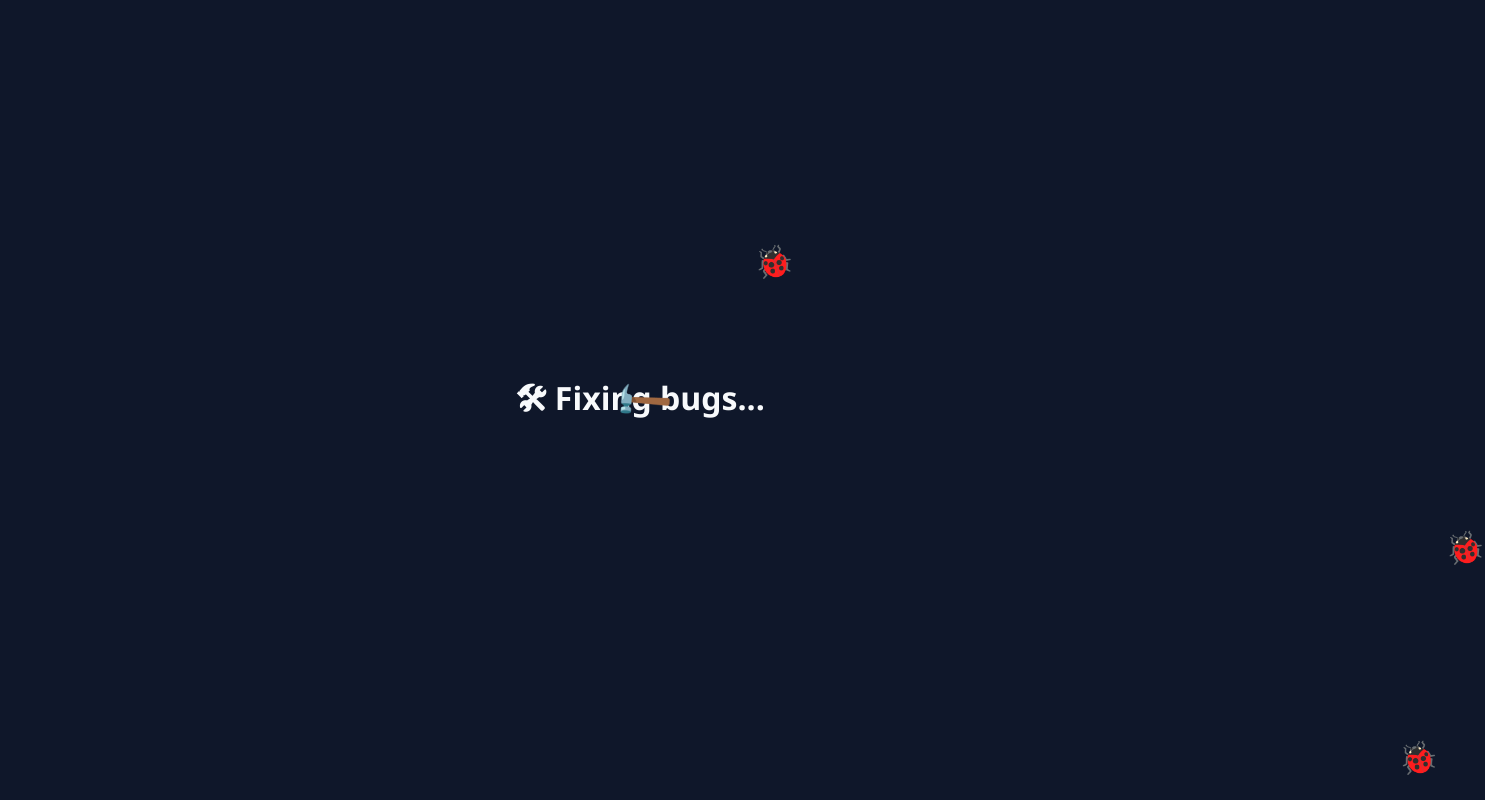
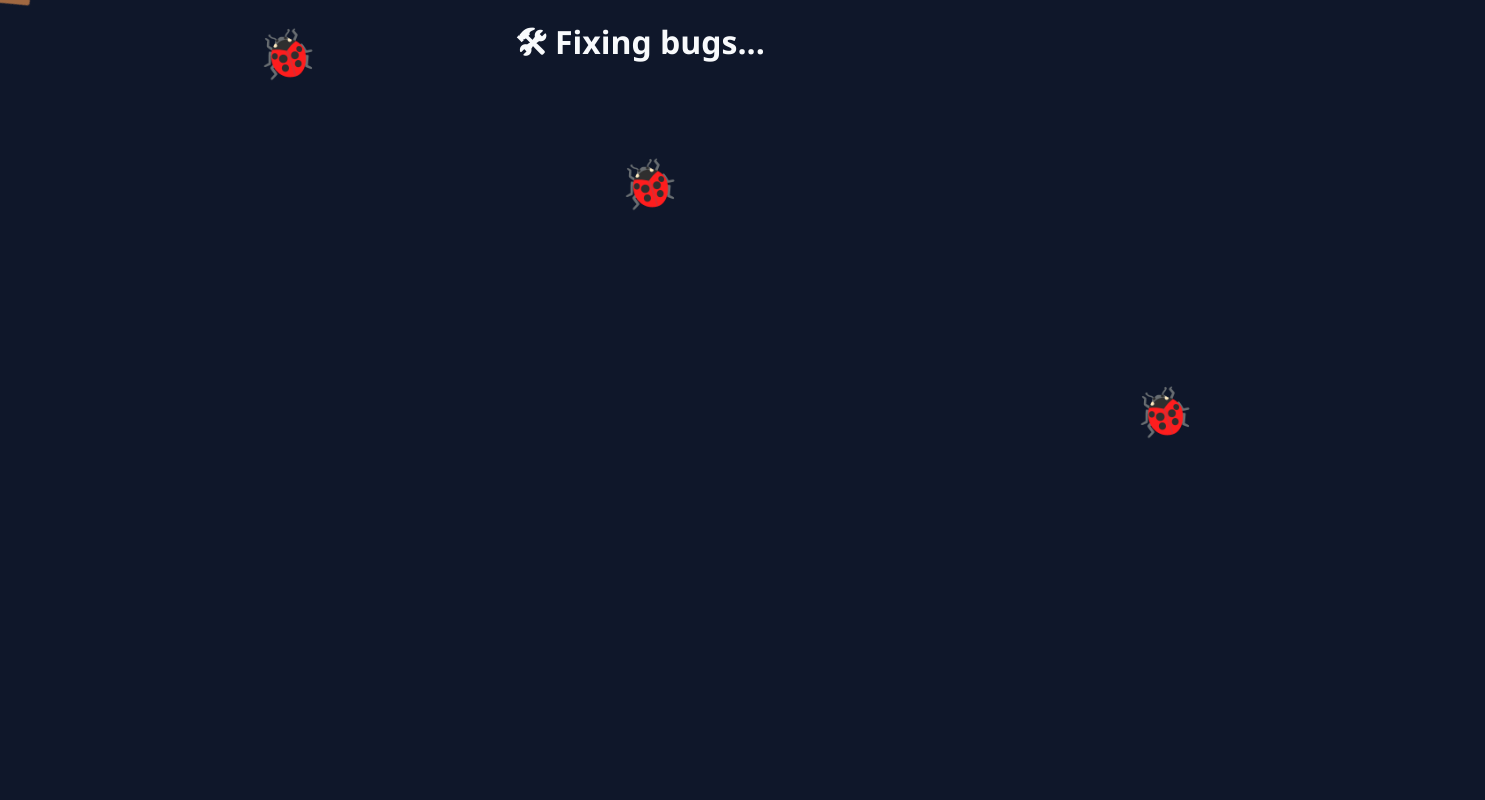
Before and after one commit to Monil310102/My-Website, a plain HTML site: page index.html in a window 1280 px wide. Shown: the whole page, 1485 px wide, since content can reach past the window. Drawn offline with Linux system fonts and the light colour scheme.

Commit message:
Improve bug movement and hammer cursor

```diff
--- a/index.html
+++ b/index.html
@@ -9,39 +9,37 @@
             margin: 0;
             height: 100vh;
             overflow: hidden;
-      display: flex;
-      justify-content: center;
-      align-items: center;
-      flex-direction: column;
             background: #0f172a;
             color: #f8fafc;
             font-family: "Segoe UI", sans-serif;
+            cursor: none; /* Hides the default cursor */
         }
 
         h1 {
+            position: fixed;
+            top: 20px;
+            left: 50%;
+            transform: translateX(-50%);
             font-size: 2rem;
-      margin-bottom: 1rem;
+            margin: 0;
+            z-index: 10;
         }
 
         .bug {
             position: absolute;
-      font-size: 2rem;
+            font-size: 3rem; /* Increased bug size */
             cursor: pointer;
             user-select: none;
-      animation: crawl 10s linear infinite;
-    }
-
-    @keyframes crawl {
-      from { transform: translate(0, 0); }
-      to { transform: translate(100vw, 100vh); }
+            transition: transform 1s linear; /* Smooth movement transition */
         }
 
         .hammer {
             position: absolute;
             font-size: 2.5rem;
             pointer-events: none;
-      transform: rotate(-45deg);
+            transform: translate(-50%, -50%) rotate(-45deg); /* Centers the hammer on the cursor */
             transition: transform 0.1s;
+            z-index: 20;
         }
 
         .smashed {
@@ -65,9 +63,9 @@
 
         // Hammer smash effect
         document.addEventListener("click", () => {
-      hammer.style.transform = "rotate(0deg) scale(1.2)";
+            hammer.style.transform = "translate(-50%, -50%) rotate(0deg) scale(1.2)";
             setTimeout(() => {
-        hammer.style.transform = "rotate(-45deg) scale(1)";
+                hammer.style.transform = "translate(-50%, -50%) rotate(-45deg) scale(1)";
             }, 100);
         });
 
@@ -76,9 +74,37 @@
             const bug = document.createElement("div");
             bug.className = "bug";
             bug.textContent = "🐞";
-      bug.style.left = Math.random() * window.innerWidth + "px";
-      bug.style.top = Math.random() * window.innerHeight + "px";
+
+            // Initial random position
+            let x = Math.random() * (window.innerWidth - 50);
+            let y = Math.random() * (window.innerHeight - 50);
+            bug.style.left = x + "px";
+            bug.style.top = y + "px";
+
+            // Random initial direction
+            let dx = (Math.random() - 0.5) * 5; // horizontal speed
+            let dy = (Math.random() - 0.5) * 5; // vertical speed
+
             document.body.appendChild(bug);
+
+            // Animate bug movement
+            const moveBug = () => {
+                x += dx;
+                y += dy;
+
+                // Collision detection with walls
+                if (x <= 0 || x >= window.innerWidth - bug.offsetWidth) {
+                    dx *= -1; // Reverse horizontal direction
+                }
+                if (y <= 0 || y >= window.innerHeight - bug.offsetHeight) {
+                    dy *= -1; // Reverse vertical direction
+                }
+
+                bug.style.transform = `translate(${x - parseFloat(bug.style.left)}px, ${y - parseFloat(bug.style.top)}px)`;
+
+                requestAnimationFrame(moveBug);
+            };
+            requestAnimationFrame(moveBug);
 
             // Click to squash bug
             bug.addEventListener("click", () => {
```
Lines whose indentation alone changed are shown as unchanged.
